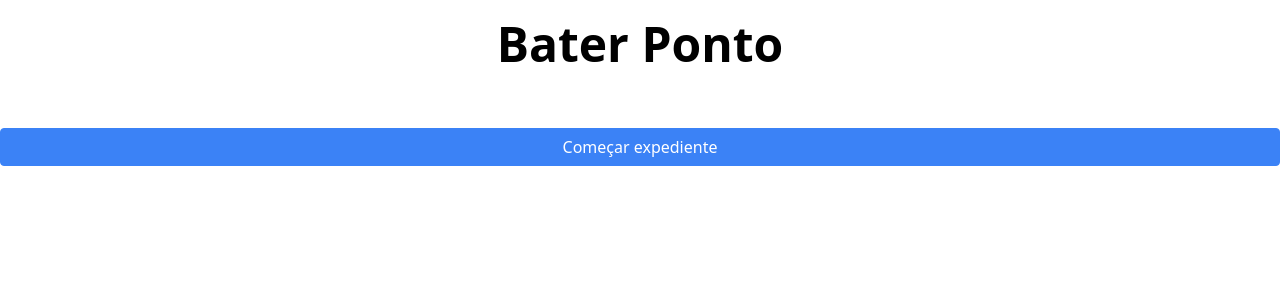
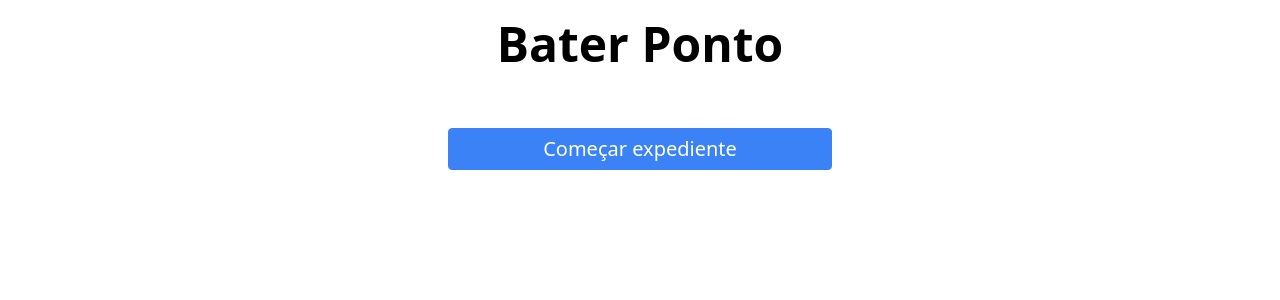
Before and after one commit to IshiiV/bater-ponto, a React (Create React App) app: page / in a window 1280 px wide. Shown: the top 300 px of the page. Built offline with nearby package versions, Linux system fonts and the light colour scheme.

Commit message:
last touches

```diff
--- a/src/components/Timer.tsx
+++ b/src/components/Timer.tsx
@@ -15,15 +15,15 @@ export const TimerAsFC: React.FC<ChildProps> = ({
 }) => {
 	const classes =
 		className(
-			' items-center px-3 py-1.5 border',
+			'w-96 rounded  text-center items-center px-3 py-1.5 border text-xl',
 			{
-				'text-center flex-auto rounded border-blue-500 bg-blue-500 text-white': comeco,
-				'text-center flex-auto rounded border-red-500 bg-red-500 text-white': termino,
+				'border-blue-500 bg-blue-500 text-white': comeco,
+				'border-red-500 bg-red-500 text-white': termino,
 			}
 	);
 
   return (
-		<div className="flex">
+		<div className="flex justify-center">
 			<button className={classes} onClick = {handleTimer}>{children}</button>
 		</div>
   );
```
